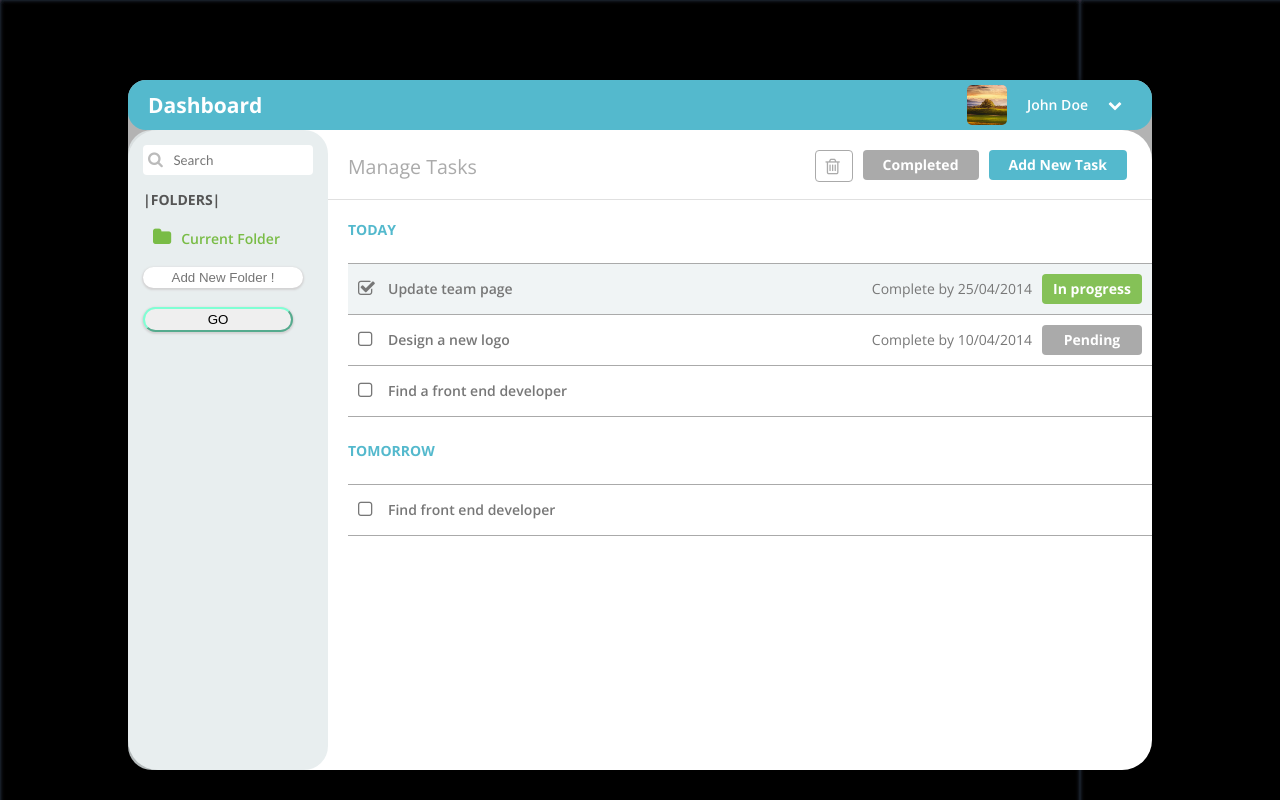
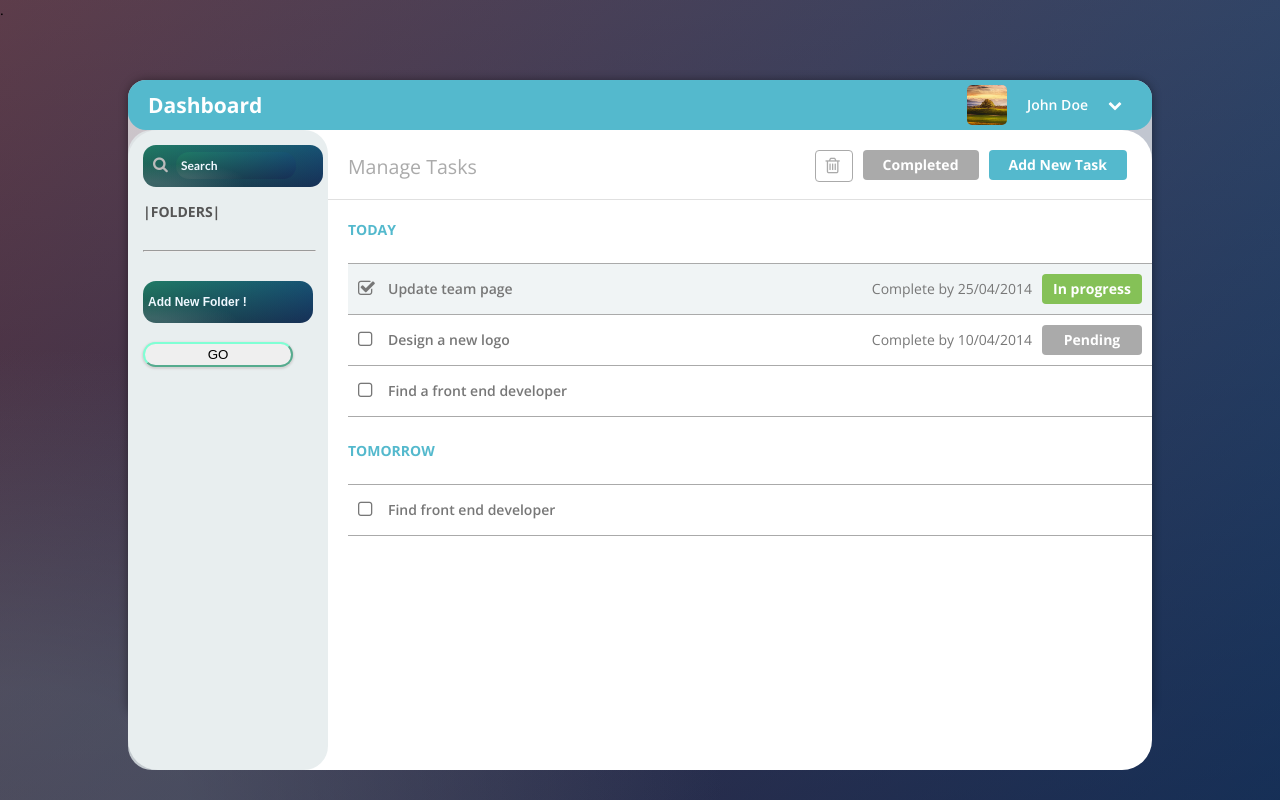
Before and after one commit to Parsa-99/TODO, a PHP site: page /todo/tpl/tpl-index.php in a window 1280 px wide. Run offline with PHP 8.4, Linux system fonts and the light colour scheme; data that the repository does not hold is empty; some libraries are stand-ins or nearby versions.

Commit message:
Set-Update

```diff
--- a/assets/css/style.css
+++ b/assets/css/style.css
@@ -89,7 +89,7 @@
   margin: 15px;
   background-color: White;
   -moz-border-radius: 4px;
-  -webkit-border-radius: 4px;
+  -webkit-border-radius: 40px;
   border-radius: 4px;
 }
 .main .nav .searchbox i {
--- a/bootstrap/constants.php
+++ b/bootstrap/constants.php
@@ -1,5 +1,5 @@
 <?php
 define('SITE_TITLE','ToDo Project');
 define('BASE_URL','http://localhost/todo/');
-define('BASE_PATH','????');
+define('BASE_PATH','C:/xampp/htdocs/todo/');
 ?>
--- a/index.php
+++ b/index.php
@@ -6,10 +6,12 @@
 // output 6
 if(isset($_GET['delete_folder']) && is_numeric($_GET['delete_folder'])){
     $deletedCount = deleteFolder($_GET['delete_folder']);
-    echo "$deletedCount folders succesfully deleted!";
+    // echo "$deletedCount folders succesfully deleted!";
+    // var_dump($_GET['delete_folder']);
 }
 // connect to db and get tasks
 $folders = getFolders();
-// var_dump($folders[0]->name);
+
+// var_dump($folders[1]->name);
 // $tasks = getTasks();
 include "tpl/tpl-index.php";
--- a/libs/lib-auth.php
+++ b/libs/lib-auth.php
@@ -1,4 +1,9 @@
 <?php
+/*** Auth Functions ***/
+function getCurrentUserId(){
+    // get login user id!!
+        return 1;
+    }
 function login($user,$password){
     return 1;
 }
--- a/tpl/tpl-index.php
+++ b/tpl/tpl-index.php
@@ -1,4 +1,5 @@
 <?php
+echo ".";
 ?>
 <!DOCTYPE html>
 <html lang="en" >
@@ -18,26 +19,33 @@
   </div>
   <div class="main">
     <div class="nav">
-      <div class="searchbox">
+      <div style="padding: 6px 5px; border-radius: 13px;color:aliceblue; border: 1px salmon; font-size: 12px; font-weight: bold;background: -webkit-radial-gradient(0% 100%, ellipse cover, rgba(104, 128, 138, .4) 10%, rgba(138, 114, 76, 0) 40%), linear-gradient(to bottom, rgba(57, 173, 219, .25) 0%, rgba(42, 60, 87, .4) 100%), linear-gradient(135deg, #17693d 0%, #092756 100%);" class="searchbox">
         <div><i class="fa fa-search"></i>
-          <input type="search" placeholder="Search"/>
+          <input style="padding: 6px 5px; border-radius: 13px;color:aliceblue; border: 1px salmon; font-size: 12px; font-weight: bold;background: -webkit-radial-gradient(0% 100%, ellipse cover, rgba(104, 128, 138, .4) 10%, rgba(138, 114, 76, 0) 40%), linear-gradient(to bottom, rgba(57, 173, 219, .25) 0%, rgba(42, 60, 87, .4) 100%), linear-gradient(135deg, #17693d 0%, #092756 100%);" type="search" placeholder="Search"/>
         </div>
       </div>
       <div class="menu">
         <div class="title">|Folders|</div>
-        <ul>
+        <ul class="folder-list">
           <?php foreach ($folders as $folder): ?>
             <li style="color: #232f23;">
               <i class="fa fa-folder"></i><a class="tt" style="text-decoration: none;color:#232f23;" href="?folder_id =<?=$folder->id?>"><?=$folder->name?></a><?=""?>
-              <a class="tt" style="margin-left: 40px;;text-decoration: none;color:#232f23;" href="?delete_folder =<?=$folder->id?>"><i class="fa fa-trash-o"></i></a>
+              <a class="tt" style="margin-left: 40px;;text-decoration: none;color:#232f23;" href="?delete_folder=<?=$folder->id?>"><i class="fa fa-trash-o"></i></a>
+              <li class="active"><i class="fa fa-folder"></i>Current Folder</li>
             </li>
             <?php endforeach;?>
-          <li class="active"> <i class="fa fa-folder"></i>Current Folder</li>
-        </ul>
+        </ul><hr style="margin-block-start: 29px; margin-block-end: 29px; border-width: 1px; margin-inline-end: 27px;">
         <div>
-          <input style="padding: 3px 5px; border-radius: 16px; border: 1px salmon;" type="text" id = "newFolderInput" placeholder="Add New Folder !"/></br></br>
-          <button id="newFolderBtn" class="btn" >GO</button>
+          <style>
+            input::placeholder{
+              border: none;
+            color: aliceblue;
+            }
+          </style>
+          <input style="padding: 14px 5px; border-radius: 13px;color:aliceblue; border: 1px salmon; font-size: 12px; font-weight: bold;background: -webkit-radial-gradient(0% 100%, ellipse cover, rgba(104, 128, 138, .4) 10%, rgba(138, 114, 76, 0) 40%), linear-gradient(to bottom, rgba(57, 173, 219, .25) 0%, rgba(42, 60, 87, .4) 100%), linear-gradient(135deg, #17693d 0%, #092756 100%);" class="addFI" type="text" id = "addFolderInput" placeholder="Add New Folder !"/></br></br>
+          <button id="addFolderBtn" class="btn clickable" >GO</button>
         </div>
+
       </div>
     </div>
     <div class="view">
@@ -46,7 +54,7 @@
         <div class="functions">
           <div class="button active">Add New Task</div>
           <div class="button">Completed</div>
-          <div class="button inverz"><i class="fa fa-trash-o"></i></div>
+          <div class="button inverz"><i class="fa fa-trash-o" style="margin-top: 6px;"></i></div>
         </div>
       </div>
       <div class="content">
@@ -82,6 +90,25 @@
 </div>
 <!-- partial -->
   <script src='//cdnjs.cloudflare.com/ajax/libs/jquery/2.1.3/jquery.min.js'></script><script  src="assets/js/script.js"></script>
+  <script>
+    $(document).ready(function(){
+      $("#addFolderBtn").click(function(event){
+        var input = $('input#addFolderInput');
+        $.ajax({
+          url : "process/ajaxHandler.php",
+          method : "post",
+          data : {action : "addFolder" ,folderName : input.val()},
+          success : function(response){
+            if(response == '1'){
 
+              $('<li style="color: #232f23;"> <i class="fa fa-folder"></i><a class="tt" style="text-decoration: none;color:#232f23;" href="?folder_id =<?=$folder->id?>">'+input.val()+'</a><a class="tt" style="margin-left: 40px;;text-decoration: none;color:#232f23;" href="?delete_folder=<?=$folder->id?>"><i class="fa fa-trash-o"></i></a> </li>').prependTo('ul.folder-list');
+            }else{
+              alert(response);
+            }
+          }
+        });
+      });
+    });
+  </script>
 </body>
 </html>
```
Also changed, not shown: bootstrap/init.php (+7 -8 lines), libs/helpers.php (+7 -0 lines), libs/lib-tasks.php (+23 -5 lines), process/ajaxHandler.php (added, +25 -0 lines), assets/css/style1.css (line endings or trailing spaces).
